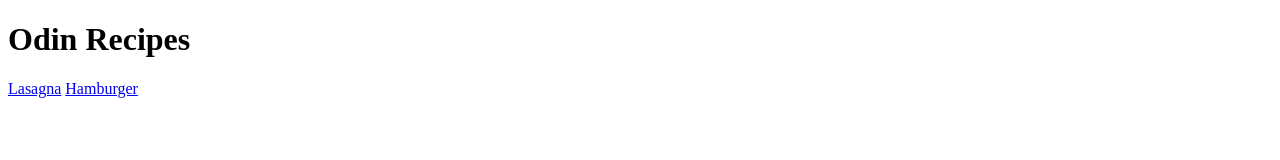
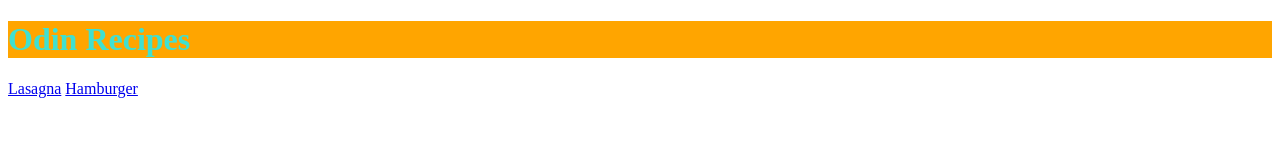
Before and after one commit to TacosBurritos/Odin-Recipes, a plain HTML site: page index.html in a window 1280 px wide. Drawn offline with Linux system fonts and the light colour scheme.

Commit message:
styles first draft

```diff
--- a/index.html
+++ b/index.html
@@ -3,6 +3,7 @@
     <head>
         <meta charset="utf-8">
         <title>Recipe</title>
+        <link rel="stylesheet" href="styles.css"
     </head>
     <body>
         <h1>Odin Recipes</h1>
--- /dev/null
+++ b/styles.css
@@ -0,0 +1,5 @@
+h1{
+    background-color: orange;
+    color: turquoise;
+    font-weight: bold;
+}
```
Also changed, not shown: 1 other file.
